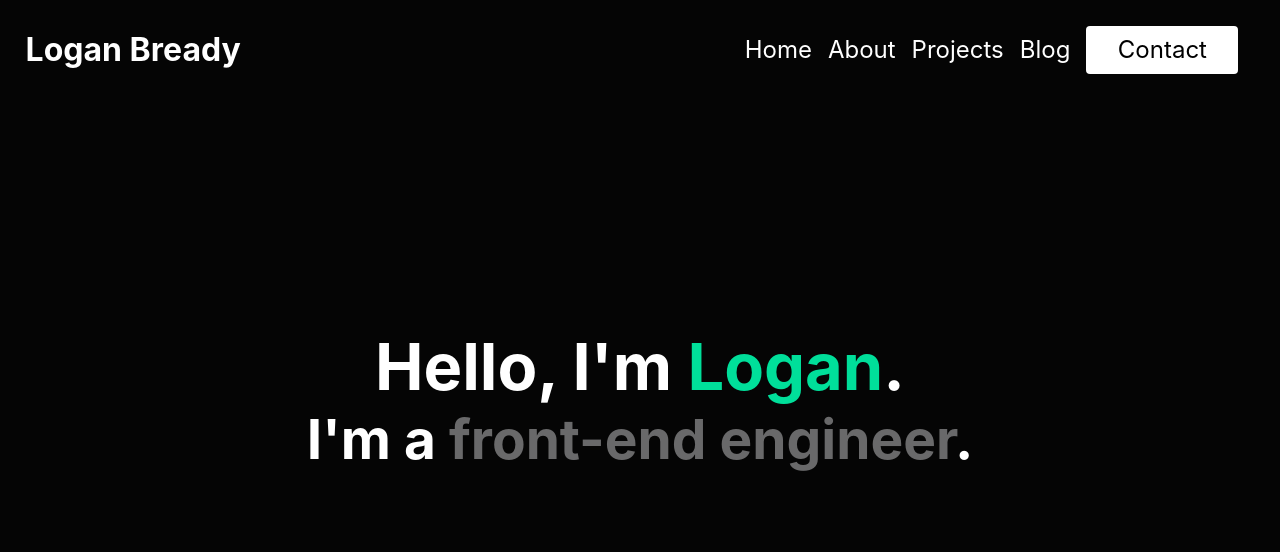
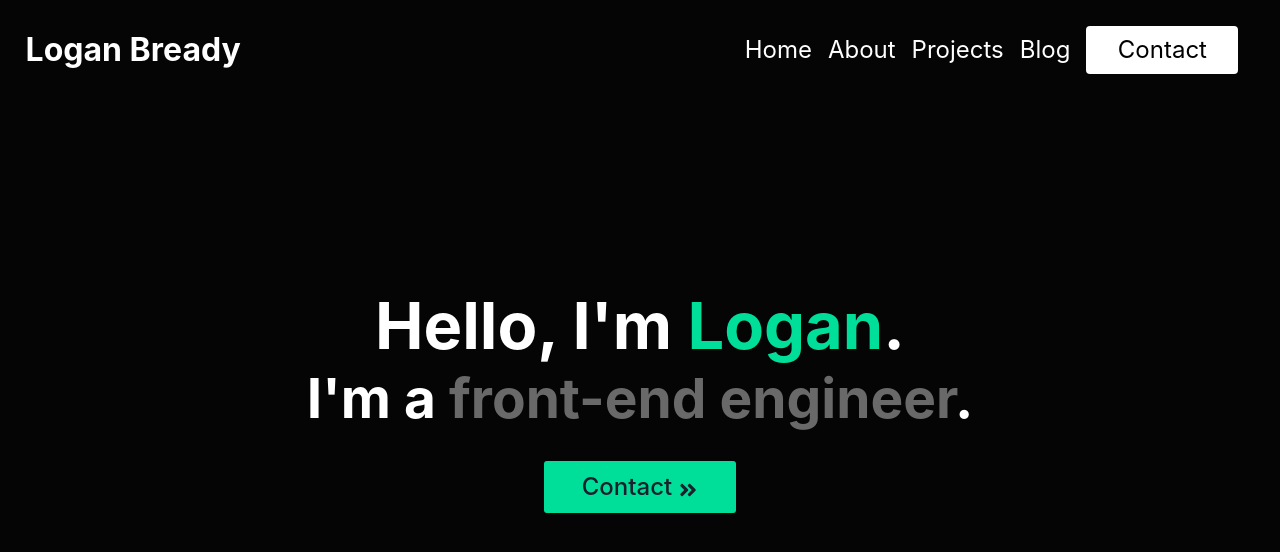
Before and after one commit to LoganBready/my-site, a Next.js app: page / in a window 1280 px wide. Shown: the top 552 px of the page. Built offline with nearby package versions, Linux system fonts and the light colour scheme.

Commit message:
homepage update

```diff
--- a/package.json
+++ b/package.json
@@ -12,6 +12,7 @@
     "next": "12.3.0",
     "react": "18.2.0",
     "react-dom": "18.2.0",
+    "react-icons": "^4.4.0",
     "react-tsparticles": "^2.3.1",
     "react-type-animation": "^2.1.1",
     "sass": "^1.54.9",
--- a/src/components/HomeContent/HomeContent.module.scss
+++ b/src/components/HomeContent/HomeContent.module.scss
@@ -19,3 +19,26 @@
 .Typed {
     color: #69696a;
 }
+
+.ContactBtn {
+    width: 192px;
+    height: 52px;
+    background-color: #00df9a;
+    color: #fff;
+    border-radius: 3px;
+    font-size: 24px;
+    font-weight: 500;
+    display: flex;
+    justify-content: center;
+    align-items: center;
+    margin-top: 30px;
+    cursor: pointer;
+    transition: all 0.3s ease-in-out;
+    color: #1a202c;
+
+    svg {
+        margin-top: 6px;
+        margin-left: 6px;
+    }
+
+}
--- a/src/components/HomeContent/HomeContent.tsx
+++ b/src/components/HomeContent/HomeContent.tsx
@@ -1,12 +1,13 @@
 //styles
 import styles from './HomeContent.module.scss';
-import { TypeAnimation } from 'react-type-animation';
+import {FaAngleDoubleRight} from 'react-icons/fa';
 
 export const HomeContent = () => {
     return (
         <>
-        <h1 className={styles.H1}>Hello, I'm <span className={styles.Span}>Logan</span>.</h1>
-        <h2 className={styles.H2}>I'm a <span className={styles.Typed}>front-end engineer</span>.</h2>
+          <h1 className={styles.H1}>Hello, I'm <span className={styles.Span}>Logan</span>.</h1>
+          <h2 className={styles.H2}>I'm a <span className={styles.Typed}>front-end engineer</span>.</h2>
+          <a className={styles.ContactBtn}>Contact <FaAngleDoubleRight fontSize={'20px'}/></a>
         </>
     )
 }
```
Also changed, not shown: 1 other file (tests, documents, lock files or other folders).
